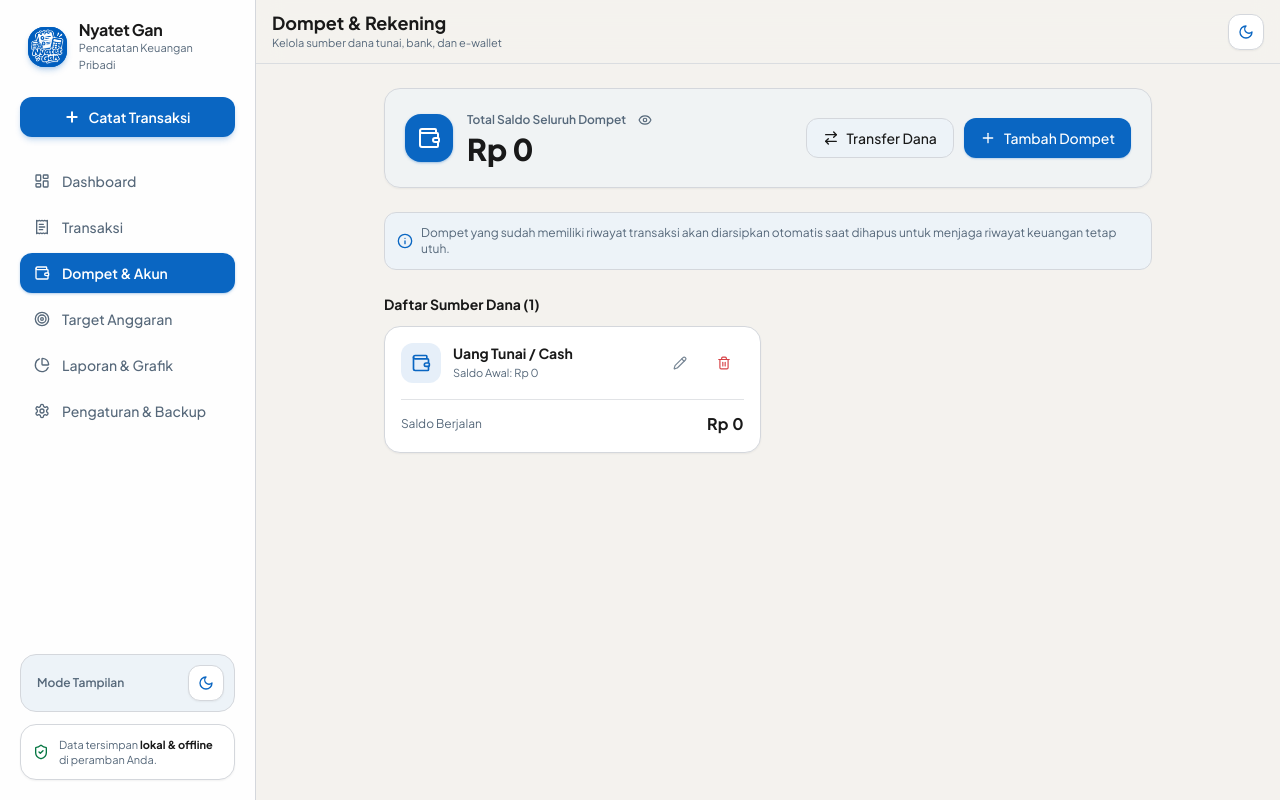
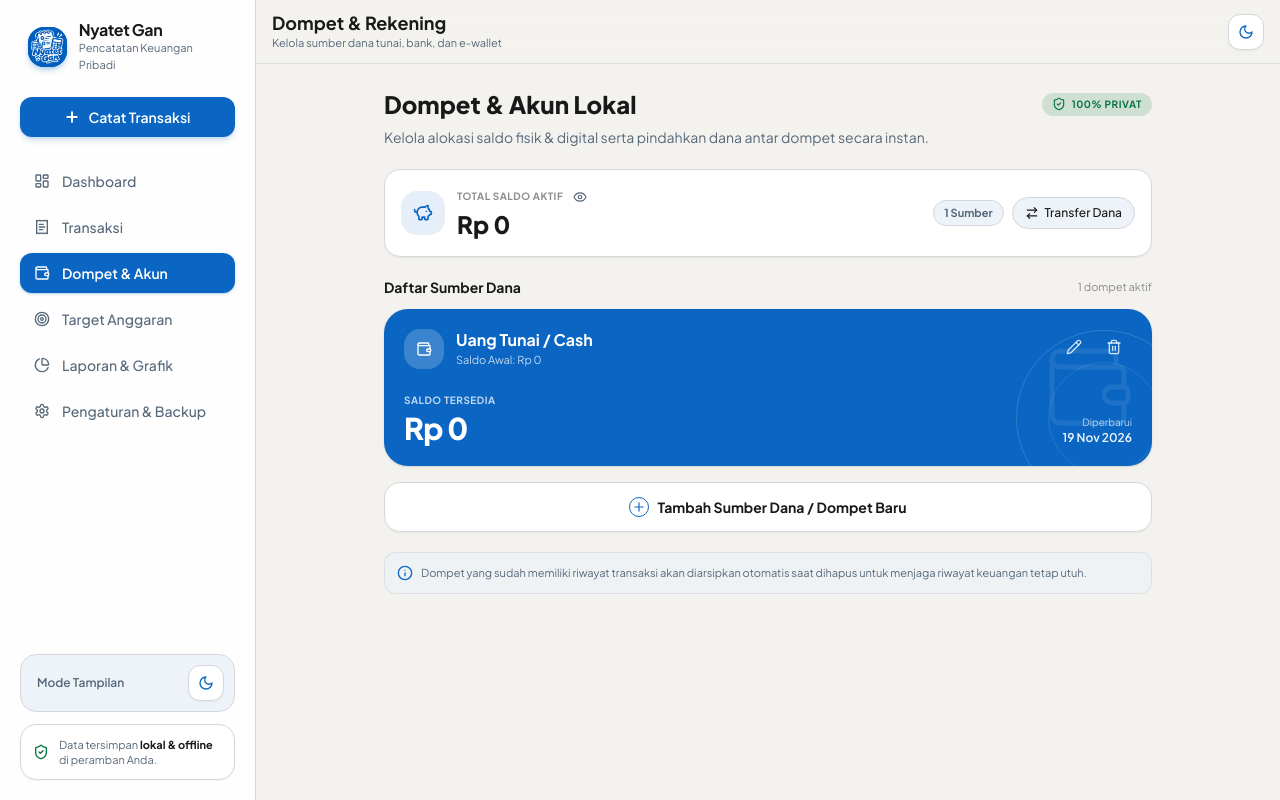
Before and after one commit to Riskypr/Nyatet-gan, a Next.js app: page /wallets in a window 1280 px wide. Built offline with nearby package versions, Linux system fonts and the light colour scheme.

Commit message:
ui(wallets): desain ulang halaman dompet dan kartu sumber dana

```diff
--- a/app/wallets/page.tsx
+++ b/app/wallets/page.tsx
@@ -11,7 +11,7 @@ import { formatRupiah } from '@/lib/utils/currency';
 import { Button } from '@/components/ui/Button';
 import { Card } from '@/components/ui/Card';
 import { confirmWithToast } from '@/lib/utils/confirmToast';
-import { Plus, Wallet as WalletIcon, Info, ArrowRightLeft, Eye, EyeOff } from 'lucide-react';
+import { Plus, Info, ArrowRightLeft, Eye, EyeOff, ShieldCheck, PiggyBank } from 'lucide-react';
 
 export default function WalletsPage() {
   const { wallets, totalBalance, isBalanceHidden, toggleBalanceHidden, deleteOrArchiveWallet } = useWalletStore();
@@ -58,17 +58,35 @@ export default function WalletsPage() {
   };
 
   return (
-    <div className="flex flex-col gap-6 max-w-3xl mx-auto">
-      {/* Header Overview Card */}
-      <Card className="p-5 bg-surface-alt/60 border-border shadow-xs">
-        <div className="flex flex-col sm:flex-row items-start sm:items-center justify-between gap-4">
-          <div className="flex items-center gap-3.5">
-            <div className="w-12 h-12 rounded-2xl bg-primary text-white flex items-center justify-center shadow-sm shadow-primary/30">
-              <WalletIcon className="w-6 h-6" />
+    <div className="flex flex-col gap-5 max-w-3xl mx-auto pb-6">
+      {/* 1. Header Judul & Badge Privasi */}
+      <div className="flex flex-col gap-1.5">
+        <div className="flex items-center justify-between gap-2">
+          <h2 className="text-xl sm:text-2xl font-extrabold text-text-primary">
+            Dompet &amp; Akun Lokal
+          </h2>
+          <span className="inline-flex items-center gap-1.5 px-2.5 py-1 rounded-full bg-secondary/15 text-secondary text-[10px] font-bold uppercase tracking-wider shrink-0">
+            <ShieldCheck className="w-3.5 h-3.5" />
+            100% Privat
+          </span>
+        </div>
+        <p className="text-xs sm:text-sm text-text-secondary leading-relaxed">
+          Kelola alokasi saldo fisik &amp; digital serta pindahkan dana antar dompet secara instan.
+        </p>
+      </div>
+
+      {/* 2. Kartu Total Likuiditas Aktif + Tombol Transfer Dana */}
+      <Card className="p-4 bg-surface border-border shadow-xs">
+        <div className="flex items-center justify-between gap-3 flex-wrap">
+          <div className="flex items-center gap-3 min-w-0">
+            <div className="w-11 h-11 rounded-2xl bg-primary/10 text-primary flex items-center justify-center shrink-0">
+              <PiggyBank className="w-5 h-5" />
             </div>
-            <div>
-              <div className="flex items-center gap-2">
-                <p className="text-xs font-semibold text-text-secondary">Total Saldo Seluruh Dompet</p>
+            <div className="min-w-0">
+              <div className="flex items-center gap-1.5">
+                <p className="text-[10px] font-bold uppercase tracking-wider text-text-muted">
+                  Total Saldo Aktif
+                </p>
                 <button
                   type="button"
                   onClick={toggleBalanceHidden}
@@ -83,37 +101,39 @@ export default function WalletsPage() {
                   )}
                 </button>
               </div>
-              <h2 className="text-2xl sm:text-3xl font-extrabold text-text-primary" suppressHydrationWarning>
+              <h3 className="text-xl sm:text-2xl font-extrabold text-text-primary truncate" suppressHydrationWarning>
                 {isBalanceHidden ? 'Rp ••••••••' : formatRupiah(totalBalance)}
-              </h2>
+              </h3>
             </div>
           </div>
 
-          <div className="flex items-center gap-2.5 shrink-0 w-full sm:w-auto">
-            <Button variant="secondary" size="md" onClick={() => setIsTransferModalOpen(true)} className="gap-2 flex-1 sm:flex-initial">
-              <ArrowRightLeft className="w-4 h-4" />
+          <div className="flex items-center gap-2 shrink-0">
+            <span className="px-2.5 py-1 rounded-full bg-surface-alt border border-border text-[11px] font-bold text-text-secondary">
+              {wallets.length} Sumber
+            </span>
+            <Button
+              variant="secondary"
+              size="sm"
+              onClick={() => setIsTransferModalOpen(true)}
+              className="gap-1.5 rounded-full"
+            >
+              <ArrowRightLeft className="w-3.5 h-3.5" />
               <span>Transfer Dana</span>
-            </Button>
-            <Button variant="primary" size="md" onClick={handleAddNew} className="gap-2 flex-1 sm:flex-initial">
-              <Plus className="w-4 h-4" />
-              <span>Tambah Dompet</span>
             </Button>
           </div>
         </div>
       </Card>
 
-      {/* Info notice about safe archive */}
-      <div className="flex items-center gap-2 p-3 rounded-xl bg-surface-alt border border-border text-xs text-text-secondary">
-        <Info className="w-4 h-4 text-primary shrink-0" />
-        <span>
-          Dompet yang sudah memiliki riwayat transaksi akan diarsipkan otomatis saat dihapus untuk menjaga riwayat keuangan tetap utuh.
-        </span>
-      </div>
+      {/* 3. Daftar Sumber Dana */}
+      <div className="flex flex-col gap-3">
+        <div className="flex items-center justify-between">
+          <h3 className="text-sm font-bold text-text-primary">Daftar Sumber Dana</h3>
+          <span className="text-[11px] text-text-muted">
+            {wallets.length} dompet aktif
+          </span>
+        </div>
 
-      {/* Grid of Wallets */}
-      <div className="flex flex-col gap-3">
-        <h3 className="text-sm font-bold text-text-primary">Daftar Sumber Dana ({wallets.length})</h3>
-        <div className="grid grid-cols-1 sm:grid-cols-2 gap-3.5">
+        <div className="flex flex-col gap-3.5">
           {wallets.map((w) => (
             <WalletCard
               key={w.id}
@@ -123,6 +143,26 @@ export default function WalletsPage() {
             />
           ))}
         </div>
+
+        {/* Tombol Tambah Sumber Dana Baru Full-Width */}
+        <button
+          type="button"
+          onClick={handleAddNew}
+          className="w-full py-3.5 px-4 rounded-2xl bg-surface border border-border hover:border-primary/40 hover:bg-surface-alt text-text-primary text-xs sm:text-sm font-bold flex items-center justify-center gap-2 shadow-xs transition-all cursor-pointer mt-1"
+        >
+          <span className="w-5 h-5 rounded-full border border-primary text-primary flex items-center justify-center">
+            <Plus className="w-3.5 h-3.5" />
+          </span>
+          <span>Tambah Sumber Dana / Dompet Baru</span>
+        </button>
+      </div>
+
+      {/* Info notice about safe archive */}
+      <div className="flex items-center gap-2 p-3 rounded-xl bg-surface-alt/70 border border-border/70 text-[11px] text-text-secondary">
+        <Info className="w-4 h-4 text-primary shrink-0" />
+        <span>
+          Dompet yang sudah memiliki riwayat transaksi akan diarsipkan otomatis saat dihapus untuk menjaga riwayat keuangan tetap utuh.
+        </span>
       </div>
 
       {/* Wallet Modal */}
--- a/components/wallets/WalletCard.tsx
+++ b/components/wallets/WalletCard.tsx
@@ -4,6 +4,7 @@ import React from 'react';
 import { Wallet } from '@/lib/types';
 import { CategoryIcon } from '@/components/ui/CategoryIcon';
 import { formatRupiah } from '@/lib/utils/currency';
+import { formatDateDisplay } from '@/lib/utils/date';
 import { useWalletStore } from '@/lib/stores/walletStore';
 import {
   Pencil,
@@ -81,54 +82,98 @@ export function WalletCard({ wallet, onEdit, onDelete, isCompact = false }: Wall
     );
   }
 
+  const WatermarkIcon = watermarkIconMap[wallet.icon || 'Wallet'] || WalletIcon;
+
   return (
-    <div className="relative group p-4 bg-surface rounded-2xl border border-border shadow-xs flex flex-col justify-between transition-all hover:border-primary/40 hover:shadow-sm">
-      <div className="flex items-start justify-between gap-2">
-        <div className="flex items-center gap-3">
-          <CategoryIcon name={wallet.icon || 'Wallet'} color={wallet.color} size="md" />
-          <div>
-            <h4 className="text-sm font-bold text-text-primary leading-tight">{wallet.name}</h4>
-            <p className="text-[11px] text-text-secondary mt-0.5" suppressHydrationWarning>
+    <div
+      className="relative group overflow-hidden rounded-3xl p-5 text-white shadow-sm flex flex-col justify-between gap-5 transition-all hover:shadow-md"
+      style={{ backgroundColor: wallet.color }}
+    >
+      {/* Dekorasi lingkaran halus di sisi kanan seperti kartu bank */}
+      <div
+        className="absolute -right-10 -bottom-10 w-44 h-44 rounded-full border border-white/15 pointer-events-none"
+        aria-hidden="true"
+      />
+      <div
+        className="absolute -right-2 -bottom-2 w-28 h-28 rounded-full border border-white/10 pointer-events-none"
+        aria-hidden="true"
+      />
+      <div className="absolute right-4 top-1/2 -translate-y-1/2 pointer-events-none opacity-[0.08]">
+        <WatermarkIcon className="w-24 h-24 text-white" strokeWidth={1.2} />
+      </div>
+
+      {/* Baris Atas: Ikon + Nama Dompet di kiri, Tombol Edit/Hapus di kanan */}
+      <div className="relative z-10 flex items-start justify-between gap-3">
+        <div className="flex items-center gap-3 min-w-0">
+          <div className="w-10 h-10 rounded-2xl bg-white/20 backdrop-blur-xs flex items-center justify-center shrink-0">
+            <CategoryIcon
+              name={wallet.icon || 'Wallet'}
+              color="#ffffff"
+              size="sm"
+              className="!bg-transparent !p-0 !w-auto !h-auto"
+            />
+          </div>
+          <div className="min-w-0">
+            <h4 className="text-base font-bold text-white leading-tight truncate">
+              {wallet.name}
+            </h4>
+            <p className="text-[11px] text-white/75 mt-0.5 truncate" suppressHydrationWarning>
               Saldo Awal: {isBalanceHidden ? '••••••••' : formatRupiah(wallet.initialBalance)}
             </p>
           </div>
         </div>
 
         {(onEdit || onDelete) && (
-          <div className="flex items-center gap-1 opacity-80 group-hover:opacity-100 transition-opacity">
+          <div className="flex items-center gap-1 shrink-0">
             {onEdit && (
               <button
+                type="button"
                 onClick={() => onEdit(wallet)}
-                className="h-10 w-10 flex items-center justify-center rounded-lg text-text-secondary hover:text-text-primary hover:bg-surface-alt transition-colors"
+                className="h-9 w-9 flex items-center justify-center rounded-xl text-white/80 hover:text-white hover:bg-white/20 transition-colors cursor-pointer"
                 aria-label="Ubah Dompet"
+                title="Ubah Dompet"
               >
-                <Pencil className="w-3.5 h-3.5" />
+                <Pencil className="w-4 h-4" />
               </button>
             )}
             {onDelete && (
               <button
+                type="button"
                 onClick={() => onDelete(wallet)}
-                className="h-10 w-10 flex items-center justify-center rounded-lg text-danger hover:bg-surface-alt transition-colors"
+                className="h-9 w-9 flex items-center justify-center rounded-xl text-white/80 hover:text-white hover:bg-white/20 transition-colors cursor-pointer"
                 aria-label="Hapus atau Arsip Dompet"
+                title="Hapus / Arsipkan Dompet"
               >
-                <Trash2 className="w-3.5 h-3.5" />
+                <Trash2 className="w-4 h-4" />
               </button>
             )}
           </div>
         )}
       </div>
 
-      <div className="mt-4 pt-3 border-t border-border/70 flex items-center justify-between">
-        <span className="text-xs text-text-secondary">Saldo Berjalan</span>
-        <span
-          className={cn(
-            'text-base font-bold tracking-wide',
-            wallet.currentBalance >= 0 ? 'text-text-primary' : 'text-danger'
-          )}
-          suppressHydrationWarning
-        >
-          {isBalanceHidden ? '••••••••' : formatRupiah(wallet.currentBalance)}
-        </span>
+      {/* Baris Bawah: Saldo Tersedia di kiri, Terakhir diperbarui di kanan */}
+      <div className="relative z-10 flex items-end justify-between gap-3 pt-1">
+        <div className="min-w-0">
+          <p className="text-[10px] font-bold uppercase tracking-wider text-white/75">
+            Saldo Tersedia
+          </p>
+          <p
+            className={cn(
+              'text-2xl sm:text-3xl font-extrabold tracking-tight truncate mt-0.5',
+              wallet.currentBalance < 0 ? 'text-red-200' : 'text-white'
+            )}
+            suppressHydrationWarning
+          >
+            {isBalanceHidden ? 'Rp ••••••••' : formatRupiah(wallet.currentBalance)}
+          </p>
+        </div>
+
+        <div className="text-right shrink-0">
+          <p className="text-[10px] text-white/70">Diperbarui</p>
+          <p className="text-xs font-semibold text-white/95">
+            {formatDateDisplay(wallet.updatedAt)}
+          </p>
+        </div>
       </div>
     </div>
   );
```
